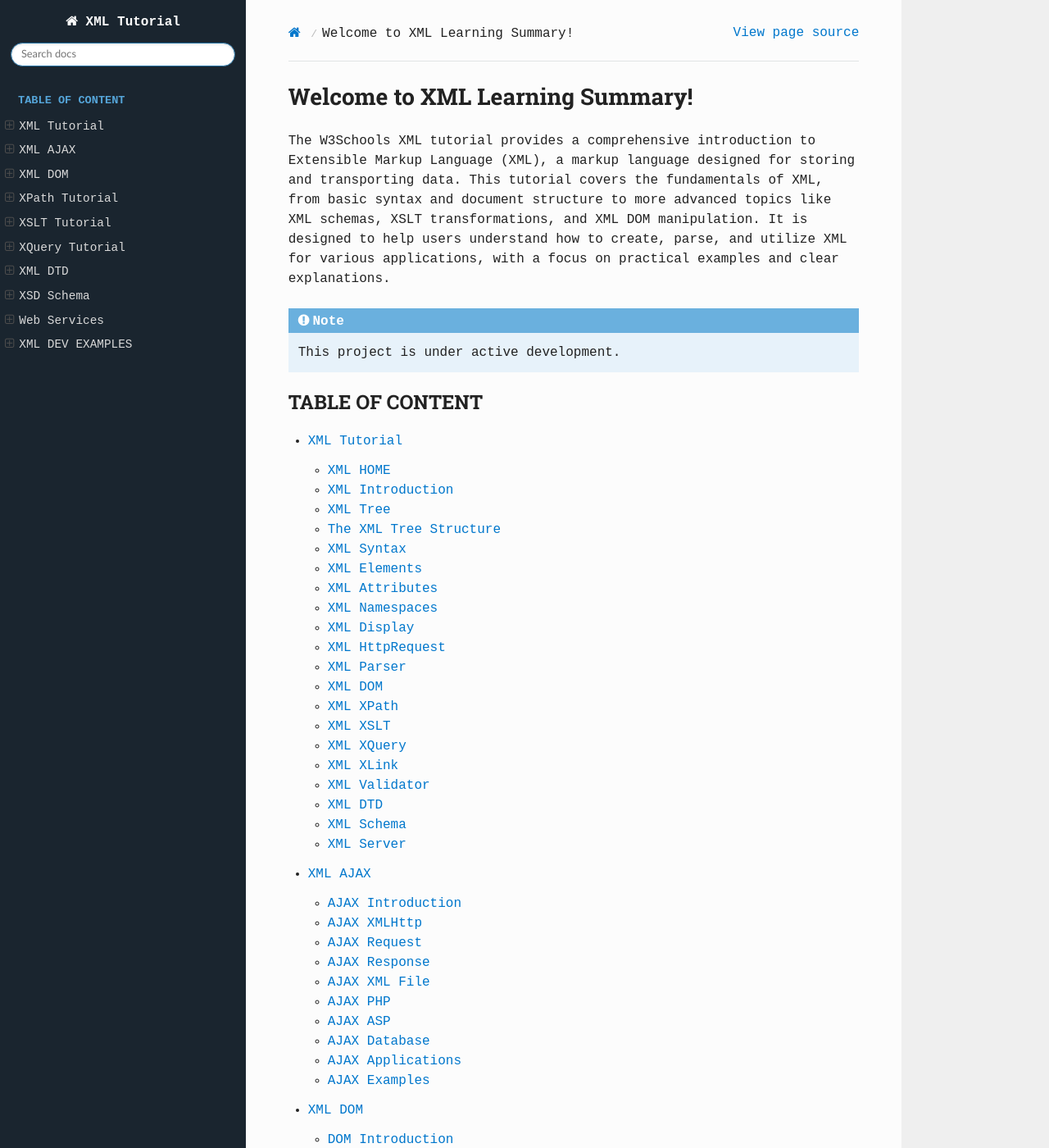
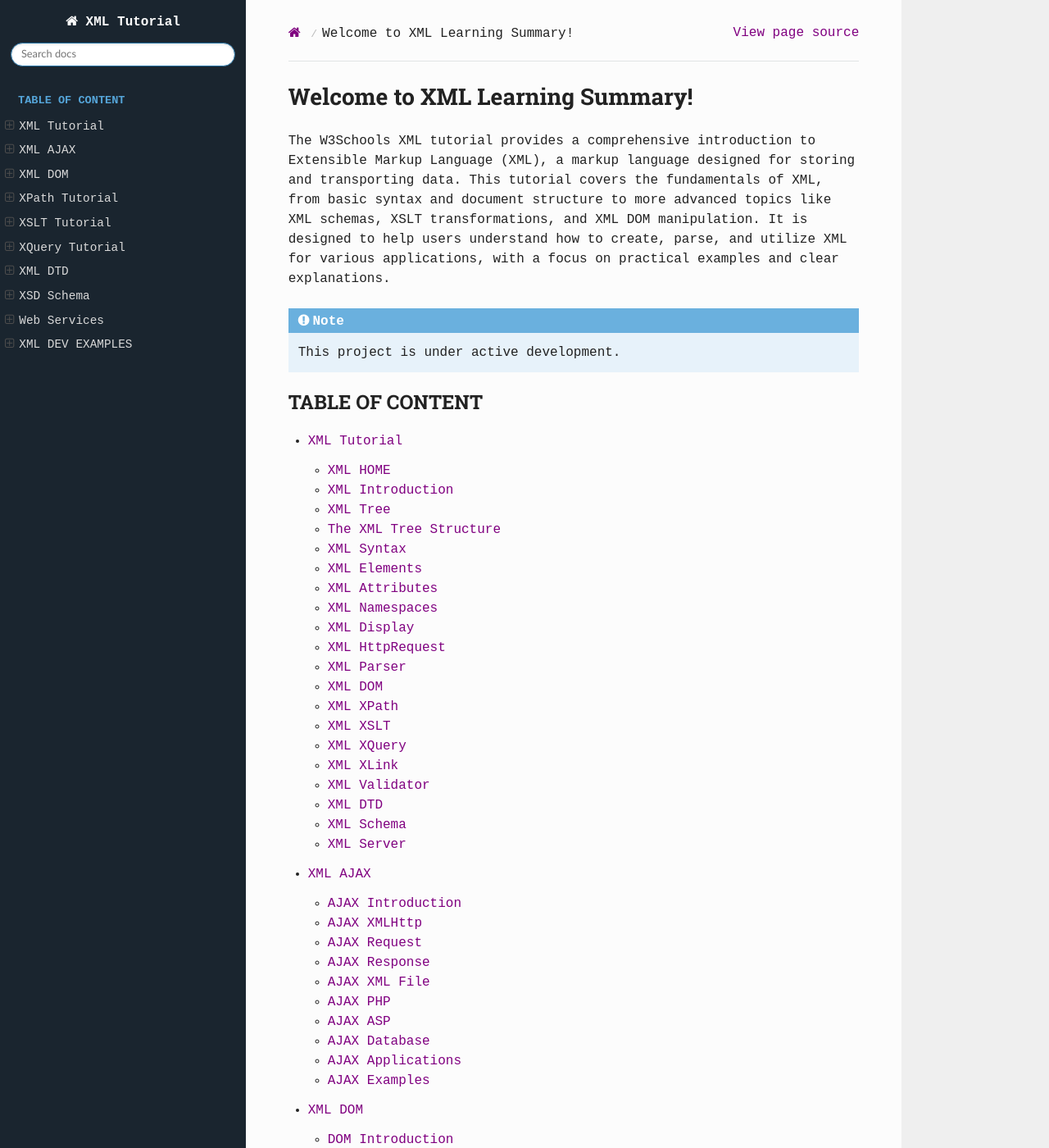
Before and after one commit to tsx-khann/xml-tutorials, a Sphinx documentation site: the page built from docs/source/index.rst, in a window 1280 px wide and 1400 px high. Shown: the whole window at 82% size. Built offline with Sphinx 7.4.7 and the Read the Docs theme 3.1.0, drawn with Linux system fonts in a browser that asks for light colours; pages that are not in the unit, such as notebooks, are missing from menus.

Commit message:
Update custom.css

```diff
--- a/docs/source/_static/custom.css
+++ b/docs/source/_static/custom.css
@@ -6,12 +6,12 @@ body {
 }
 /* Style links: Default blue, turns a softer green on hover */
 a {
-    color: #0077cc;
+    color: purple;
     text-decoration: none;
 }
 
 a:hover {
-    color: lightblue;
+    color: blue;
     text-decoration: underline;
 }
 
```
